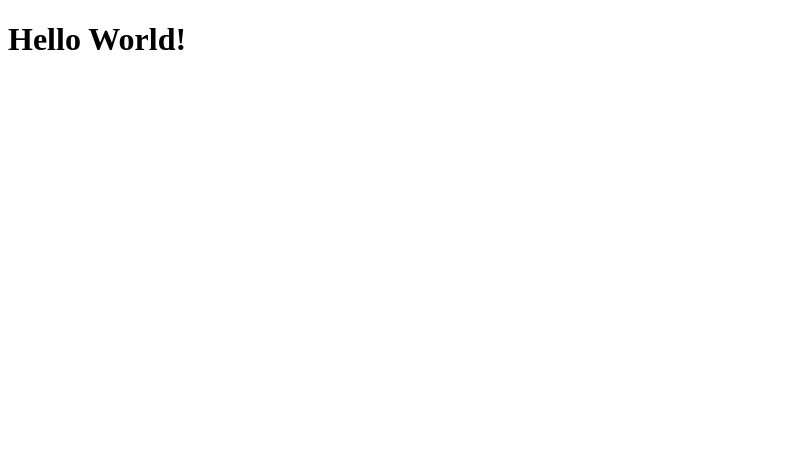
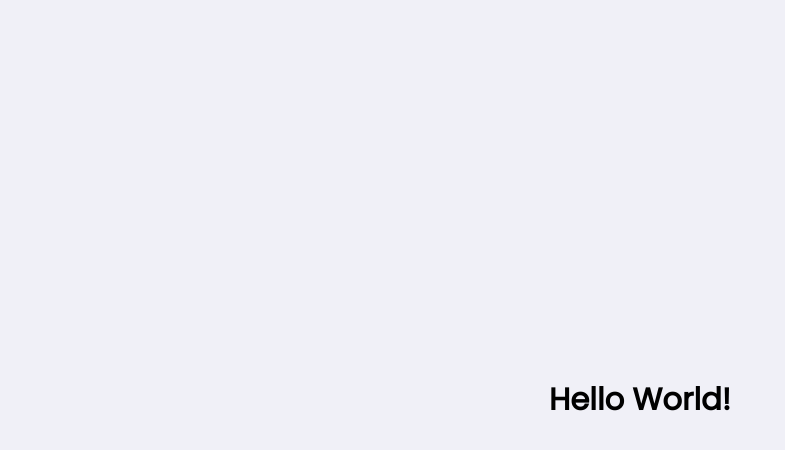
Before and after one commit to silas-junior/Proffy, a React (Create React App) app in the folder web/: page / in a window 1280 px wide. Shown: the top 450 px of the page, without its empty margins (0-785 px from the left). Built offline with nearby package versions, Linux system fonts and the light colour scheme.

Commit message:
add styles

```diff
--- a/web/public/index.html
+++ b/web/public/index.html
@@ -2,6 +2,7 @@
 <html lang="en">
   <head>
     <meta charset="utf-8" />
+    <link href="https://fonts.googleapis.com/css2?family=Archivo:wght@400;700&family=Poppins&display=swap" rel="stylesheet">
     <meta name="viewport" content="width=device-width, initial-scale=1" />
     <meta name="theme-color" content="#000000" />
 
--- a/web/src/App.tsx
+++ b/web/src/App.tsx
@@ -1,4 +1,6 @@
 import React from 'react';
+
+import './assets/styles/global.css'
 
 function App() {
   return (
--- /dev/null
+++ b/web/src/assets/styles/global.css
@@ -0,0 +1,60 @@
+:root {
+    font-size: 60%;
+
+    --color-background: #F0F0F7;
+    --color-primary-lighter: #9871F5;
+    --color-primary-light: #916BEA;
+    --color-primary: #8257E5;
+    --color-primary-dark: #774DD6;
+    --color-primary-darker: #6842C2;
+    --color-secundary: #04D361;
+    --color-secundary-dark: #04BF58;
+    --color-title-in-primary: #FFFFFF;
+    --color-text-in-primary: #D4C2FF;
+    --color-text-title: #32264D;
+    --color-text-complement: #9C98A6;
+    --color-text-base: #6A6180;
+    --color-line-in-white: #E6E6F0;
+    --color-input-background: #F8F8FC;
+    --color-button-text: #FFFFFF;
+    --color-box-base: #FFFFFF;
+    --color-box-footer: #FAFAFC;
+}
+
+*{
+    margin: 0;
+    padding: 0;
+    box-sizing: border-box;
+}
+
+html, body, #root {
+    height: 100vh;
+}
+
+body {
+    background: var(--color-background);
+}
+
+#root {
+    display: flex;
+    align-items: center;
+    justify-content: center;
+}
+
+body,
+input,
+button,
+textarea {
+    font: 500 1.6rem Poppins;
+}
+
+.container {
+    width: 90vw;
+    max-width: 700px;
+}
+
+@media (min-width:700px) {
+    :root {
+        font: 62.5%;
+    }
+}
```
